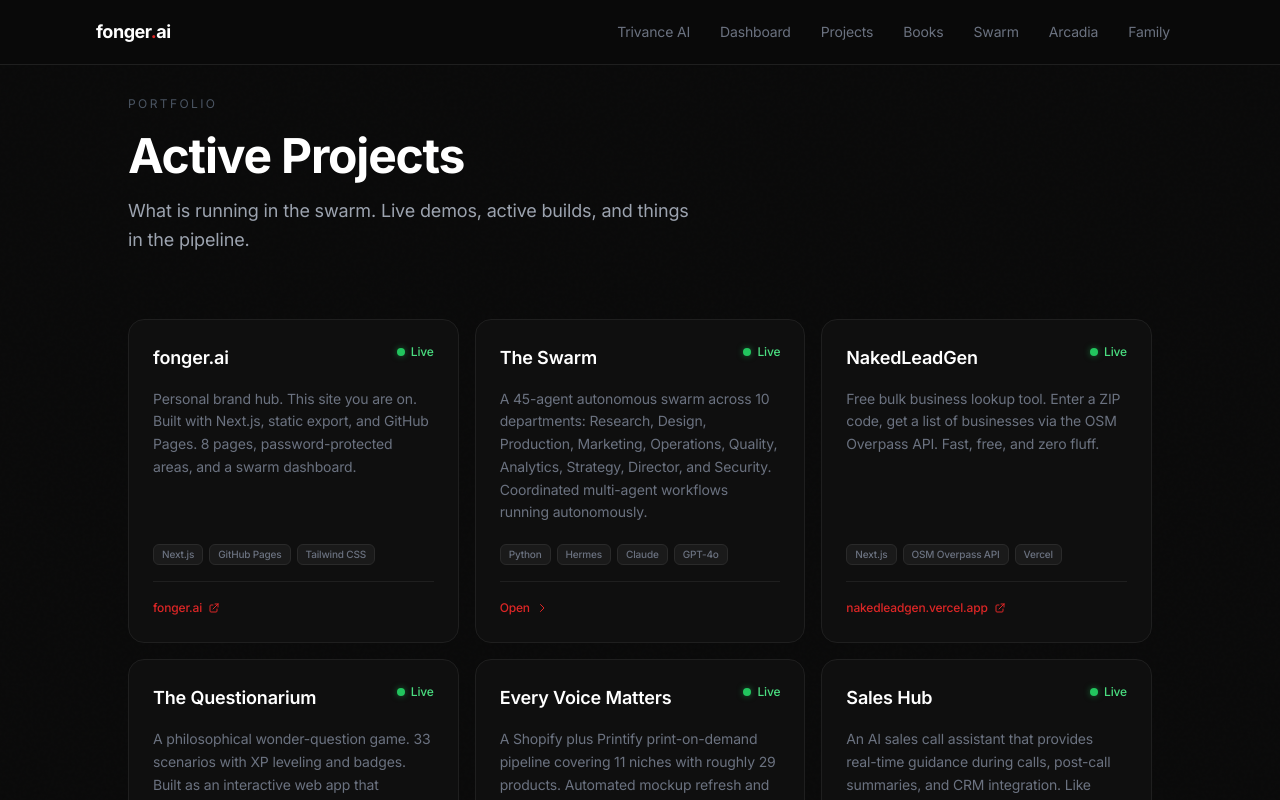
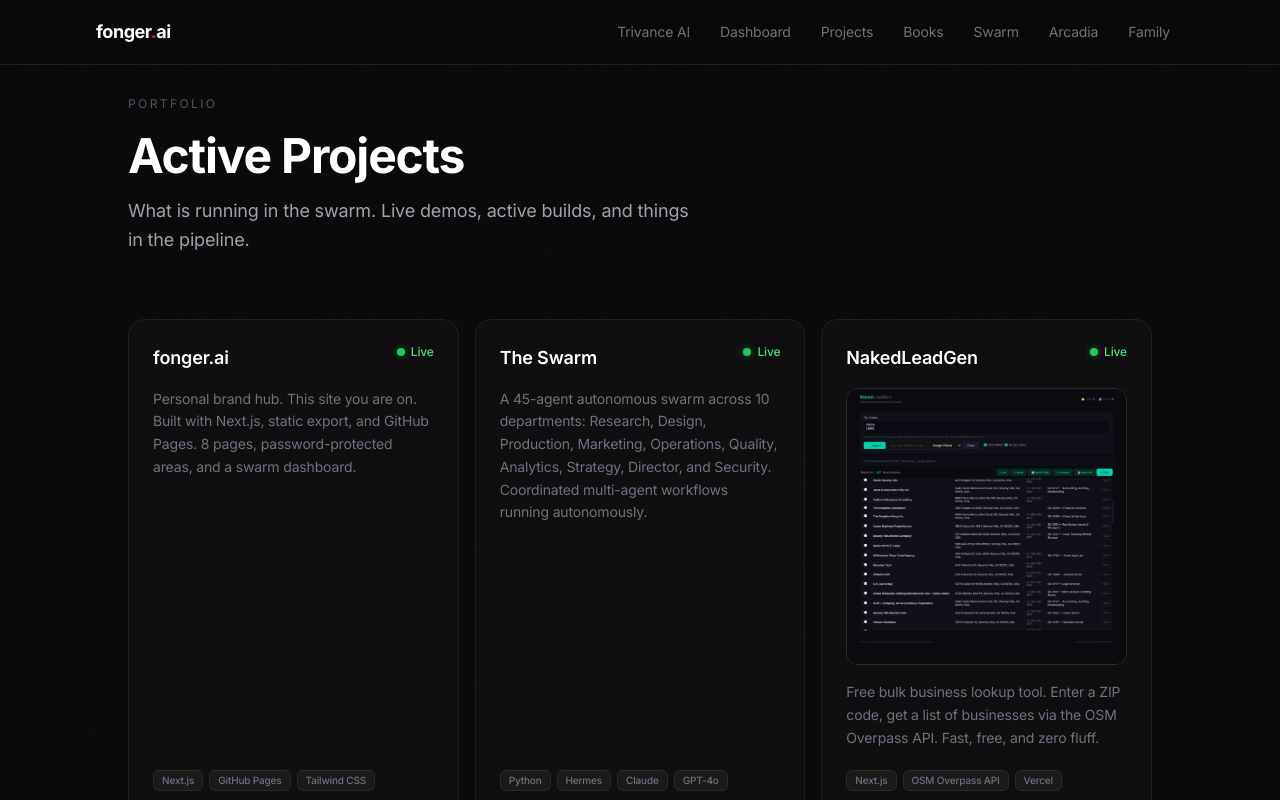
Before and after one commit to k00jax/fonger-ai, a Next.js app: page /projects in a window 1280 px wide. Shown: the top 800 px of the page. Built offline with nearby package versions, Linux system fonts and the light colour scheme.

Commit message:
Add NakedLeadGen preview image to projects page

```diff
--- a/src/app/projects/page.js
+++ b/src/app/projects/page.js
@@ -24,6 +24,7 @@ const projects = [
       'Free bulk business lookup tool. Enter a ZIP code, get a list of businesses via the OSM Overpass API. Fast, free, and zero fluff.',
     status: 'live',
     link: 'https://nakedleadgen.vercel.app',
+    image: '/nakedleadgen-preview.webp',
     tech: ['Next.js', 'OSM Overpass API', 'Vercel'],
   },
   {
@@ -105,6 +106,13 @@ export default function ProjectsPage() {
                 <StatusDot status={project.status} />
               </div>
 
+              {/* Project image */}
+              {project.image && (
+                <div className="mb-4 rounded-xl overflow-hidden border border-[#2a2a2a]">
+                  <img src={project.image} alt={project.name} className="w-full object-cover" />
+                </div>
+              )}
+
               <p className="text-gray-500 text-sm leading-relaxed mb-5 flex-1">
                 {project.description}
               </p>
```
Also changed, not shown: public/nakedleadgen-preview.webp (added), 25 other files (tests, documents, lock files or other folders).
